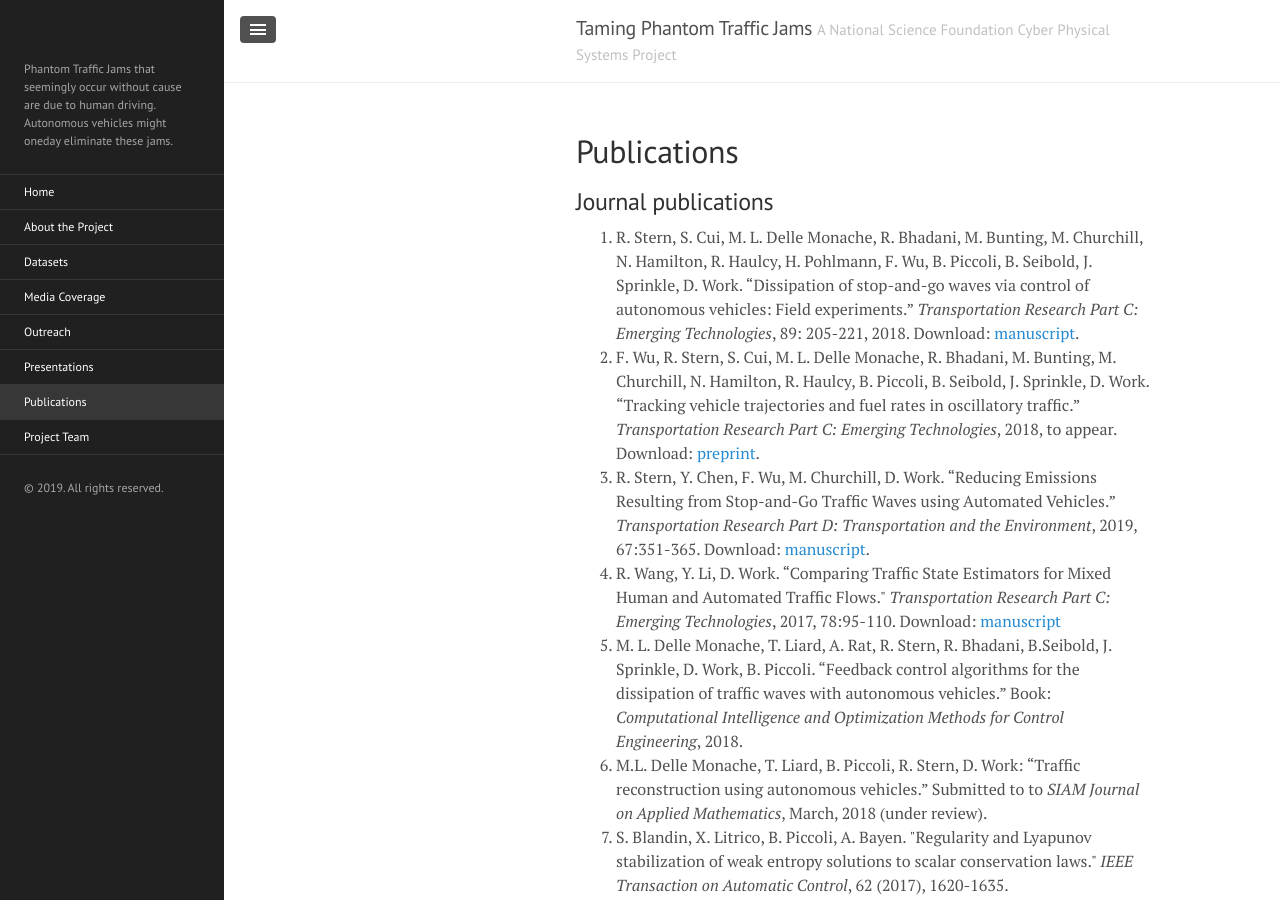
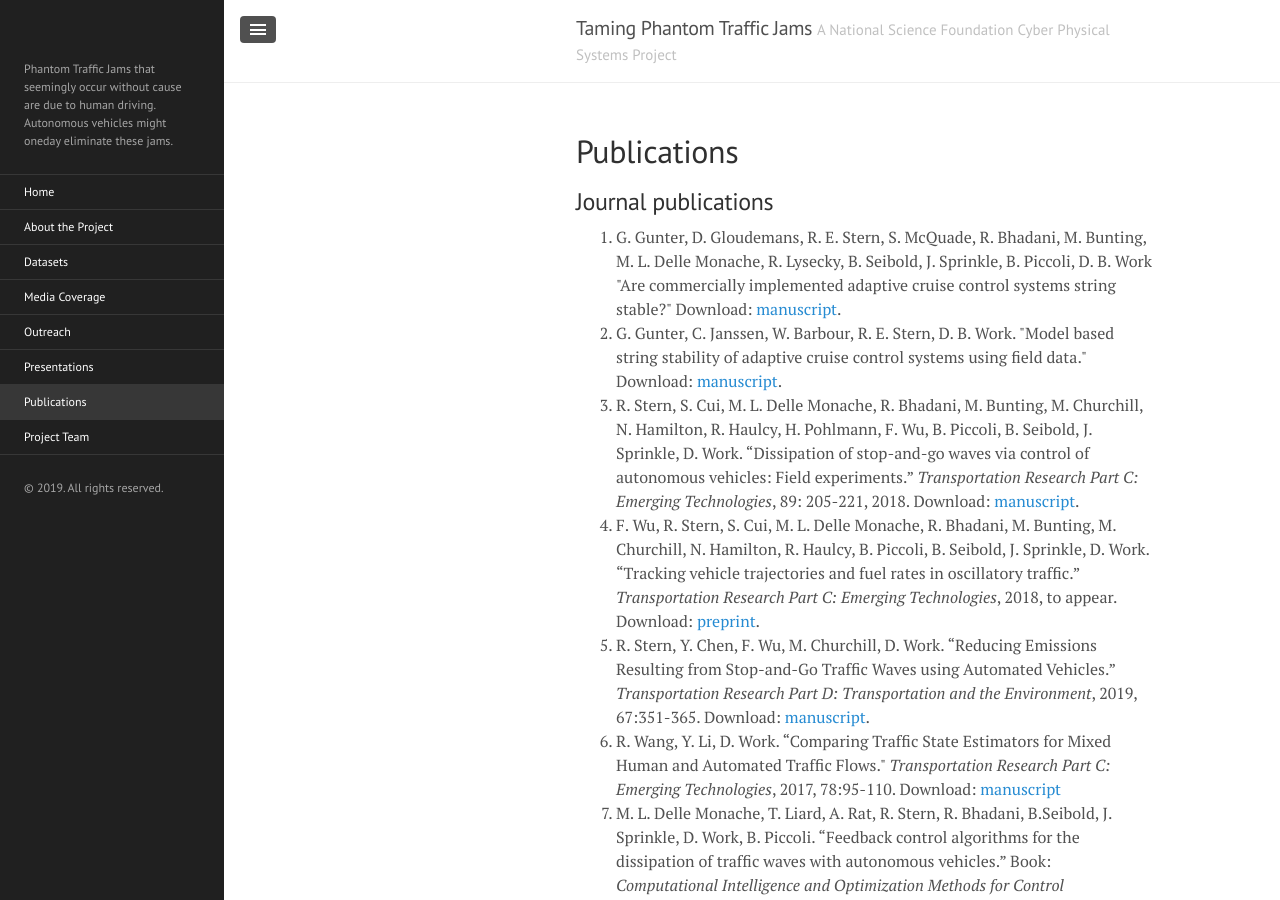
Before and after one commit to phantomjams/phantomjams.github.io, a Jekyll site: the page built from publications.md, in a window 1280 px wide and 900 px high. Built offline with Jekyll 4.4.1, drawn with Linux system fonts in a browser that asks for light colours.

Commit message:
Update publications.md

```diff
--- a/publications.md
+++ b/publications.md
@@ -6,6 +6,10 @@ title: Publications
 <h2>Journal publications</h2>
 
 <ol>
+    <li>G. Gunter, D. Gloudemans, R. E. Stern, S. McQuade, R. Bhadani, M. Bunting, M. L. Delle Monache, R. Lysecky, B. Seibold, J. Sprinkle, B. Piccoli, D. B. Work "Are commercially implemented adaptive cruise control systems string stable?" Download: <a href="https://arxiv.org/abs/1905.02108">manuscript</a>.
+  </li>
+  <li>G. Gunter, C. Janssen, W. Barbour, R. E. Stern, D. B. Work. "Model based string stability of adaptive cruise control systems using field data." Download: <a href="https://arxiv.org/abs/1902.04983">manuscript</a>.
+  </li>
 	<li>R. Stern, S. Cui, M. L. Delle Monache, R. Bhadani, M. Bunting, M. Churchill, N. Hamilton, R. Haulcy, H. Pohlmann, F. Wu, B. Piccoli, B. Seibold, J. Sprinkle, D. Work. “Dissipation of stop-and-go waves via control of autonomous vehicles: Field experiments.” <em>Transportation Research Part C: Emerging Technologies</em>, 89: 205-221, 2018. Download: <a href="https://www.sciencedirect.com/science/article/pii/S0968090X18301517">manuscript</a>.</li>
 	<li>F. Wu, R. Stern, S. Cui, M. L. Delle Monache, R. Bhadani, M. Bunting, M. Churchill, N. Hamilton, R. Haulcy, B. Piccoli, B. Seibold, J. Sprinkle, D. Work. “Tracking vehicle trajectories and fuel rates in oscillatory traffic.” <em>Transportation Research Part C: Emerging Technologies</em>, 2018, to appear. Download: <a href="https://www.dropbox.com/s/mx3qioeg7yxgz6z/Wuetal2017.pdf?dl=0">preprint</a>.</li>
 	<li>R. Stern, Y. Chen, F. Wu, M. Churchill, D. Work. “Reducing Emissions Resulting from Stop-and-Go Traffic Waves using Automated Vehicles.” <em>Transportation Research Part D: Transportation and the Environment</em>, 2019, 67:351-365. Download: <a href="https://doi.org/10.1016/j.trd.2018.12.008">manuscript</a>.</li>
```
